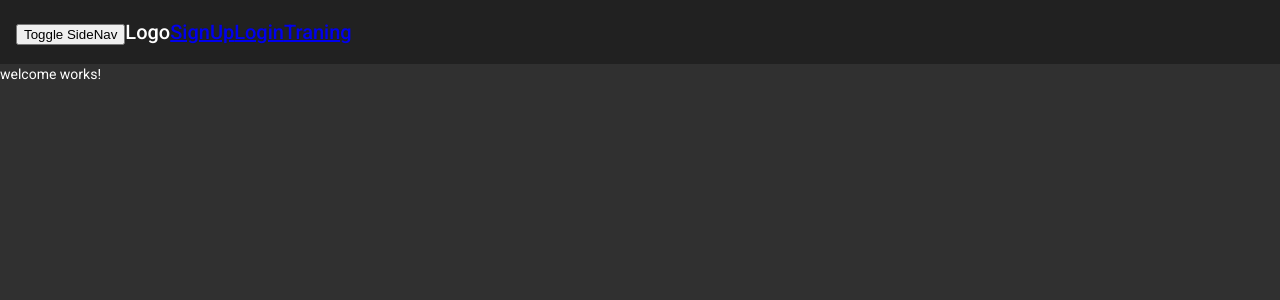
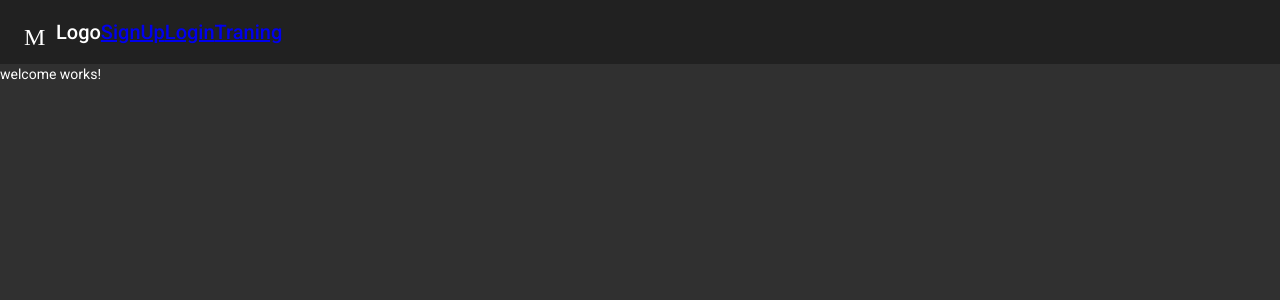
Before and after one commit to heshanu/AngularFitnessTracker, an Angular app: page / in a window 1280 px wide. Shown: the top 300 px of the page. Built offline with nearby package versions, Linux system fonts and the light colour scheme.

Commit message:
added some features

```diff
--- a/src/app/app.component.html
+++ b/src/app/app.component.html
@@ -4,7 +4,9 @@
   </mat-sidenav>
   <mat-sidenav-content>
     <mat-toolbar color="warning">
-      <div><button (click)="sidenav.toggle()">Toggle SideNav</button></div>
+      <div><button mat-icon-button (click)="sidenav.toggle()">
+        <mat-icon>Menu</mat-icon>
+      </button></div>
       <div>Logo</div>
       <div>
         <a routerLink="/signup">SignUp</a>
```
